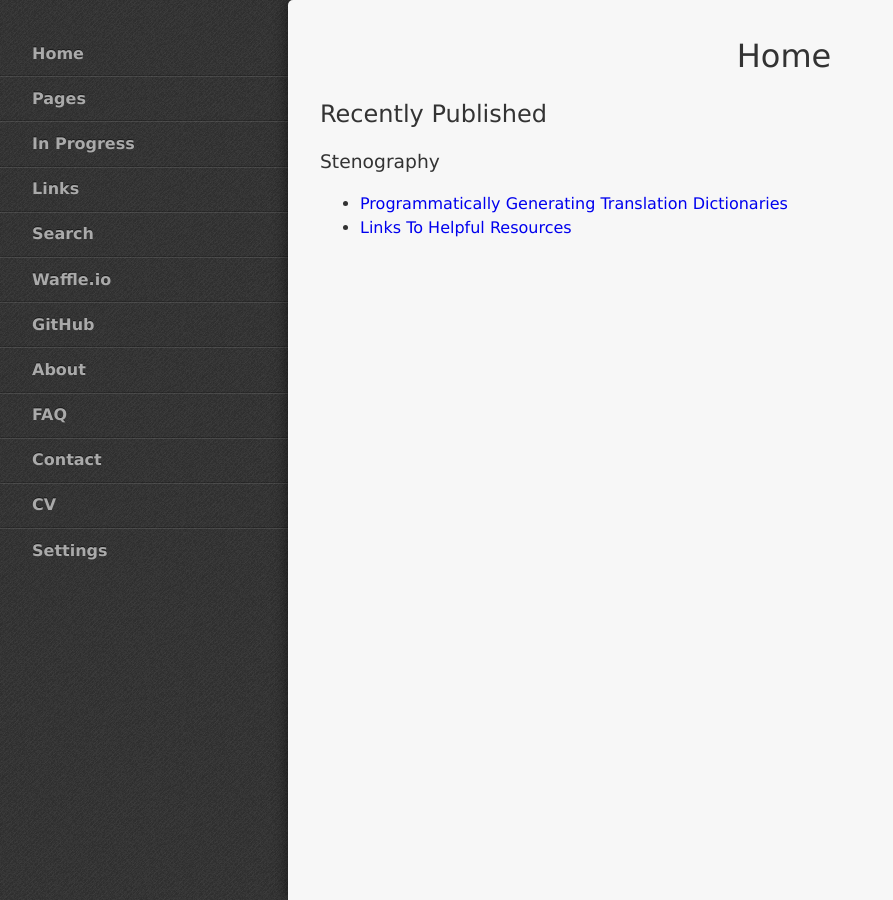
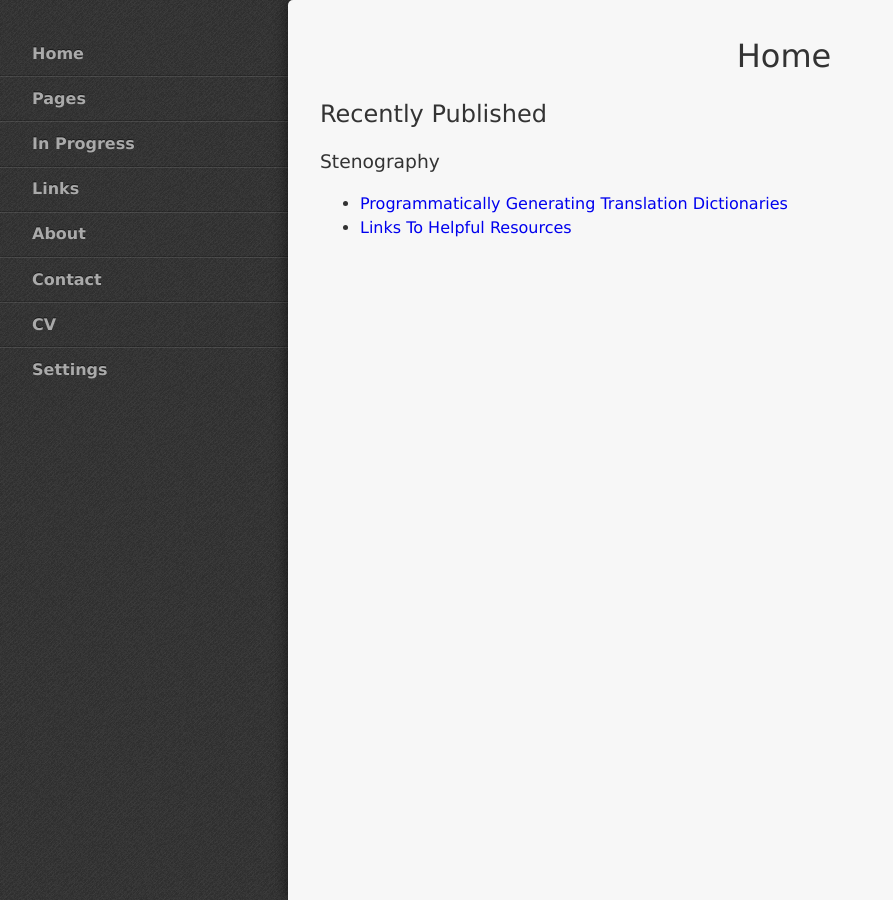
Before and after one commit to StevenTammen/StevenTammen.github.io, a Jekyll site: the page built from index.md, in a window 1280 px wide. Shown: the whole page, without its empty margins (0-893 px from the left). Built offline with Jekyll 4.4.1, drawn with Linux system fonts in a browser that asks for light colours.

Commit message:
Update layout.html

```diff
--- a/_layouts/layout.html
+++ b/_layouts/layout.html
@@ -28,11 +28,7 @@ THE SOFTWARE IS PROVIDED "AS IS", WITHOUT WARRANTY OF ANY KIND, EXPRESS OR IMPLI
         <li><a href="https://steventammen.com/pages/">Pages</a></li>
         <li><a href="https://steventammen.com/in-progress/">In Progress</a></li>
         <li><a href="https://steventammen.com/links/">Links</a></li>
-        <li><a href="https://steventammen.com/search/">Search</a></li>
-        <li><a href="https://waffle.io/StevenTammen/steventammen.github.io">Waffle.io</a></li>
-        <li><a href="https://github.com/StevenTammen/steventammen.github.io">GitHub</a></li>
         <li><a href="https://steventammen.com/about/">About</a></li>
-        <li><a href="https://steventammen.com/faq/">FAQ</a></li>
         <li><a href="https://steventammen.com/contact/">Contact</a></li>
         <li><a href="https://steventammen.com/CV.pdf">CV</a></li>
         <li><a href="https://steventammen.com/settings/">Settings</a></li>
```
